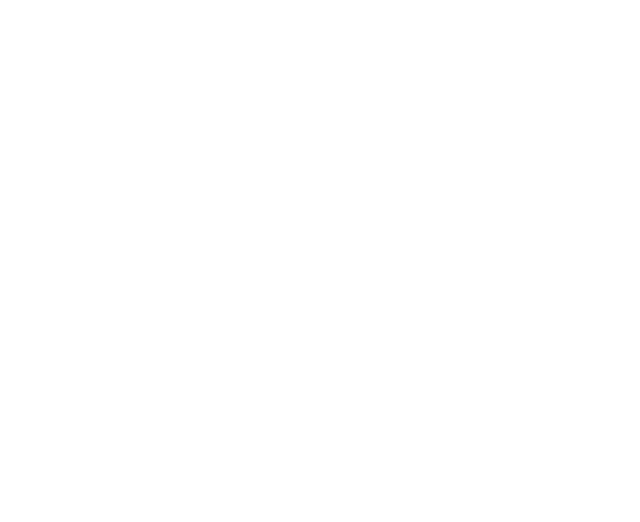
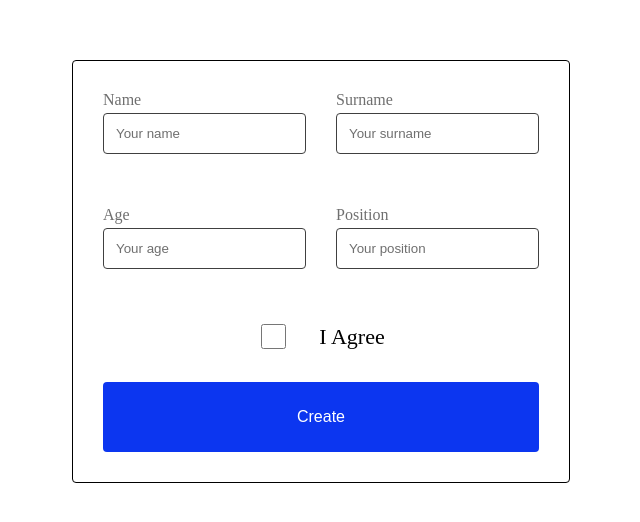
Before and after one commit to NataKyrylenko/typescript-app, a React (Create React App) app: page / in a window 1280 px wide. Shown: the top 522 px of the page, without its empty margins (319-959 px from the left). Built offline with nearby package versions, Linux system fonts and the light colour scheme.

Commit message:
homework12

```diff
--- a/src/App.tsx
+++ b/src/App.tsx
@@ -10,7 +10,7 @@
 //import Homework09 from 'homeworks/Homework09/Homework09';
 //import Lesson10 from "lessons/Lesson10_practice/Lesson10";
 //import Lesson11 from "lessons/lesson11/Lesson11";
-//import Homework11 from "homeworks/Homework11/Homework11";
+import Homework11 from "homeworks/Homework11/Homework11";
 //import Lesson12 from "lessons/lesson12/Lesson12";
 
 
@@ -30,7 +30,7 @@
       {/* <Homework09/> */}
       {/* <Lesson10/> */}
       {/* <Lesson11/> */}
-      {/* <Homework11/> */}
+      <Homework11/>
       {/* <Lesson12/> */}
     </>
   );
--- a/src/components/EmployeeForm/EmployeeForm.tsx
+++ b/src/components/EmployeeForm/EmployeeForm.tsx
@@ -1,18 +1,45 @@
 import Input from "components/Input/Input";
-import { Checkbox, CheckboxLabel, EmployeeFormContainer, InputsContainer } from "./styles";
+import {
+  Checkbox,
+  CheckboxLabel,
+  EmployeeFormContainer,
+  InputsContainer,
+} from "./styles";
 import Button from "components/Button/Button";
 import { useFormik } from "formik";
-import { EmployeeFormValues } from "./types";
+import { EMPLOYEE_FIELD_NAMES, EmployeeFormValues } from "./types";
+import * as Yup from "yup";
 
 function EmployeeForm() {
+  const shema = Yup.object().shape({
+    [EMPLOYEE_FIELD_NAMES.NAME]: Yup.string()
+      .required("Filed is required")
+      .min(3, "Min 3 symbols")
+      .max(50, "Max 50 symbols"),
+    //[LOGIN_FIELD_NAMES.PASSWORD]:Yup.string().required('Filed password is required'),
+    [EMPLOYEE_FIELD_NAMES.SURNAME]: Yup.string()
+      .required("Filed is required")
+      .max(15, "Max 15 symbols"),
+    [EMPLOYEE_FIELD_NAMES.AGE]: Yup.number()
+      .typeError("Password must be number")
+      .required("Filed password is required")
+      .min(1, "Min 1 symbols")
+      .max(3, "Max 3 symbols"),
+    [EMPLOYEE_FIELD_NAMES.POSITION]: Yup.string().max(30, "Max 30 symbols"),
+    [EMPLOYEE_FIELD_NAMES.ISTERMS]: Yup.boolean(),
+  });
+
   const formik = useFormik({
     initialValues: {
-      name: "",
-      surname: "",
-      age: "",
-      position: "",
-      isTerms: false,
+      [EMPLOYEE_FIELD_NAMES.NAME]: "",
+      [EMPLOYEE_FIELD_NAMES.SURNAME]: "",
+      [EMPLOYEE_FIELD_NAMES.AGE]: "",
+      [EMPLOYEE_FIELD_NAMES.POSITION]: "",
+      [EMPLOYEE_FIELD_NAMES.ISTERMS]: false,
     } as EmployeeFormValues,
+    validationSchema: shema,
+    validateOnChange: false,
+    validateOnMount: false,
     onSubmit: (values: EmployeeFormValues) => {
       console.log(values);
     },
@@ -24,55 +51,59 @@
     <EmployeeFormContainer onSubmit={formik.handleSubmit}>
       <InputsContainer>
         <Input
-          name="name"
+          name={EMPLOYEE_FIELD_NAMES.NAME}
           type="text"
           placeholder="Your name"
           label="Name"
           onInputChange={formik.handleChange}
-          value={formik.values.name}
+          value={formik.values[EMPLOYEE_FIELD_NAMES.NAME]}
+          error={formik.errors[EMPLOYEE_FIELD_NAMES.NAME]}
         />
 
         <Input
-          name="surname"
+          name={EMPLOYEE_FIELD_NAMES.SURNAME}
           type="text"
           placeholder="Your surname"
           label="Surname"
           onInputChange={formik.handleChange}
-          value={formik.values.surname}
+          value={formik.values[EMPLOYEE_FIELD_NAMES.SURNAME]}
+          error={formik.errors[EMPLOYEE_FIELD_NAMES.SURNAME]}
         />
       </InputsContainer>
       <InputsContainer>
         <Input
-          name="age"
+          name={EMPLOYEE_FIELD_NAMES.AGE}
           type="number"
           placeholder="Your age"
           label="Age"
           onInputChange={formik.handleChange}
-          value={formik.values.age}
+          value={formik.values[EMPLOYEE_FIELD_NAMES.AGE]}
+          error={formik.errors[EMPLOYEE_FIELD_NAMES.AGE]}
         />
 
         <Input
-          name="position"
+          name={EMPLOYEE_FIELD_NAMES.POSITION}
           type="text"
           placeholder="Your position"
           label="Position"
           onInputChange={formik.handleChange}
-          value={formik.values.position}
+          value={formik.values[EMPLOYEE_FIELD_NAMES.POSITION]}
+          error={formik.errors[EMPLOYEE_FIELD_NAMES.POSITION]}
         />
       </InputsContainer>
       <InputsContainer>
         <Checkbox
-          id="agreement-id"
+
+          id={EMPLOYEE_FIELD_NAMES.ISTERMS}
           name="isTerms"
           type="checkbox"
           onChange={formik.handleChange}
-          checked={formik.values.isTerms}
-
+          checked={formik.values[EMPLOYEE_FIELD_NAMES.ISTERMS]}
         />
         <CheckboxLabel htmlFor="agreement-id">I Agree</CheckboxLabel>
       </InputsContainer>
 
-      <Button type="submit" name="Create" disabled={formik.values.isTerms}/>
+      <Button type="submit" name="Create" disabled={formik.values[EMPLOYEE_FIELD_NAMES.ISTERMS]} />
     </EmployeeFormContainer>
   );
 }
--- a/src/components/EmployeeForm/types.ts
+++ b/src/components/EmployeeForm/types.ts
@@ -5,3 +5,11 @@
     position: string,
     isTerms: boolean,
 }
+
+export enum EMPLOYEE_FIELD_NAMES {
+    NAME = 'name',
+    SURNAME = 'surname',
+    AGE = 'age',
+    POSITION = 'position',
+    ISTERMS = 'isTerms',
+}
```
